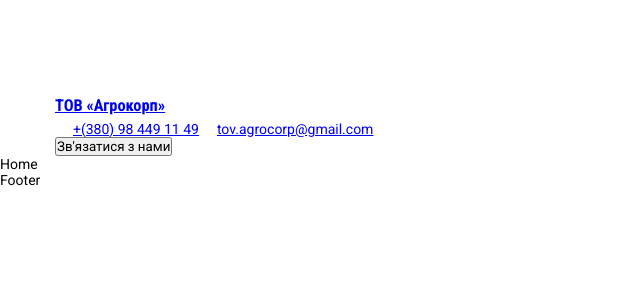
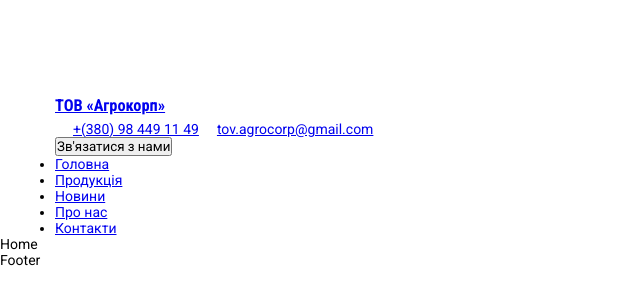
Before and after one commit to ptrv-dev/react-agrocorp, a React (Create React App) app: page / in a window 1280 px wide. Shown: the top 304 px of the page, without its empty margins (0-640 px from the left). Built offline with nearby package versions, Linux system fonts and the light colour scheme.

Commit message:
Header Bottom HTML

```diff
--- a/src/components/Header/index.tsx
+++ b/src/components/Header/index.tsx
@@ -57,7 +57,37 @@ const Header: React.FC = () => {
 				</div>
 			</div>
 			<div className="header__bottom">
-				<div className="container"></div>
+				<div className="container">
+					<nav className="nav header__nav">
+						<ul className="nav__list">
+							<li className="nav__item">
+								<a href="/" className="nav__link">
+									Головна
+								</a>
+							</li>
+							<li className="nav__item">
+								<a href="/" className="nav__link">
+									Продукція
+								</a>
+							</li>
+							<li className="nav__item">
+								<a href="/" className="nav__link">
+									Новини
+								</a>
+							</li>
+							<li className="nav__item">
+								<a href="/" className="nav__link">
+									Про нас
+								</a>
+							</li>
+							<li className="nav__item">
+								<a href="/" className="nav__link">
+									Контакти
+								</a>
+							</li>
+						</ul>
+					</nav>
+				</div>
 			</div>
 		</header>
 	);
```
